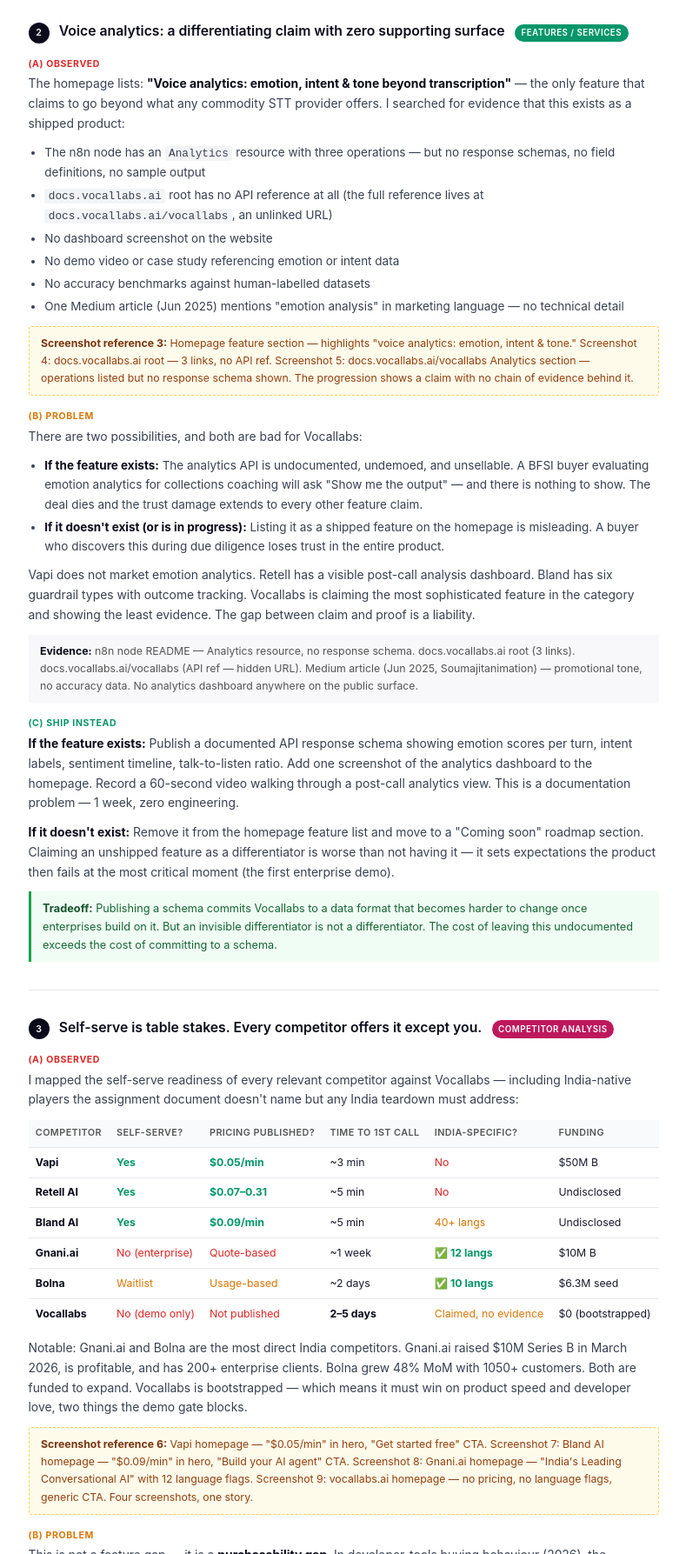
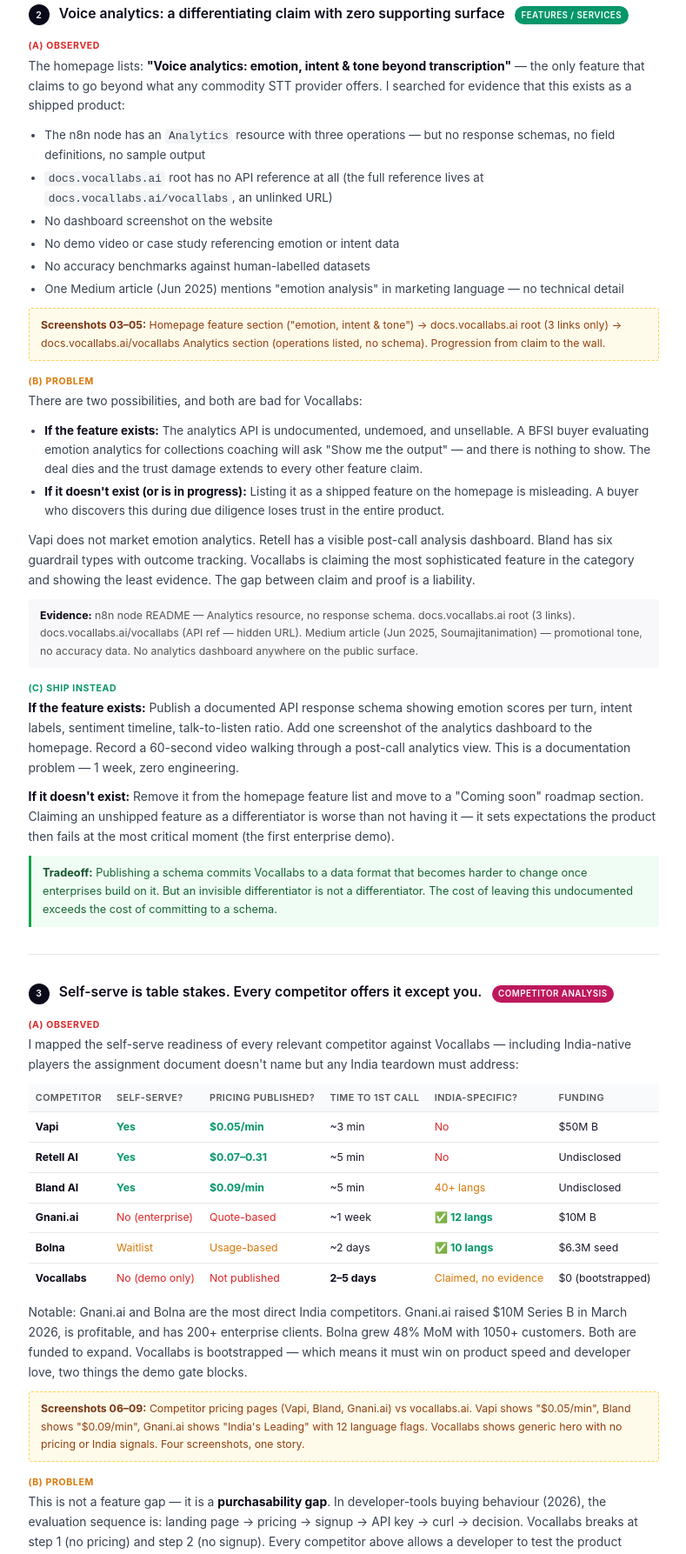
Before and after one commit to Angelgupta13/Vocallab.ai-, a plain HTML site: page report/index.html in a window 1280 px wide. Shown: the part 2607-4394 px from the top of the page at 87% size, without its empty margins (245-1034 px from the left). Drawn offline with Linux system fonts and the light colour scheme.

Commit message:
Rename screenshots to simple numbered format, update report references

```diff
--- a/report/index.html
+++ b/report/index.html
@@ -196,7 +196,7 @@
     <p>I compared with competitors: Vapi (<code>dashboard.vapi.ai/register</code>) gives you an API key in 3 minutes with 60 free minutes. Retell offers $10 free credit on signup. Bland has a free dashboard tier. Gnani.ai also requires a demo — but they don't put "⚡ 2 mins" on their CTA. The mismatch between what the copy promises and what the click delivers is specific to Vocallabs.</p>
 
     <div class="visual-ref">
-      <strong>Screenshot reference 1:</strong> Homepage — "GET STARTED ⚡ 2 mins" button in sticky nav. Screenshot reference 2: /contact page — Typeform with 5 fields, submit says "Schedule Your Free Demo." The two images viewed side-by-side show the gap.
+      <strong>Screenshots 01–02:</strong> Homepage "GET STARTED ⚡ 2 mins" button → /contact page Typeform with "Schedule Your Free Demo" button. The two images side-by-side show the CTA-to-reality gap.
     </div>
 
     <div class="sub-label prob">(b) Problem</div>
@@ -235,7 +235,7 @@
     </ul>
 
     <div class="visual-ref">
-      <strong>Screenshot reference 3:</strong> Homepage feature section — highlights "voice analytics: emotion, intent & tone." Screenshot 4: docs.vocallabs.ai root — 3 links, no API ref. Screenshot 5: docs.vocallabs.ai/vocallabs Analytics section — operations listed but no response schema shown. The progression shows a claim with no chain of evidence behind it.
+      <strong>Screenshots 03–05:</strong> Homepage feature section ("emotion, intent & tone") → docs.vocallabs.ai root (3 links only) → docs.vocallabs.ai/vocallabs Analytics section (operations listed, no schema). Progression from claim to the wall.
     </div>
 
     <div class="sub-label prob">(b) Problem</div>
@@ -282,7 +282,7 @@
     <p>Notable: Gnani.ai and Bolna are the most direct India competitors. Gnani.ai raised $10M Series B in March 2026, is profitable, and has 200+ enterprise clients. Bolna grew 48% MoM with 1050+ customers. Both are funded to expand. Vocallabs is bootstrapped — which means it must win on product speed and developer love, two things the demo gate blocks.</p>
 
     <div class="visual-ref">
-      <strong>Screenshot reference 6:</strong> Vapi homepage — "$0.05/min" in hero, "Get started free" CTA. Screenshot 7: Bland AI homepage — "$0.09/min" in hero, "Build your AI agent" CTA. Screenshot 8: Gnani.ai homepage — "India's Leading Conversational AI" with 12 language flags. Screenshot 9: vocallabs.ai homepage — no pricing, no language flags, generic CTA. Four screenshots, one story.
+      <strong>Screenshots 06–09:</strong> Competitor pricing pages (Vapi, Bland, Gnani.ai) vs vocallabs.ai. Vapi shows "$0.05/min", Bland shows "$0.09/min", Gnani.ai shows "India's Leading" with 12 language flags. Vocallabs shows generic hero with no pricing or India signals. Four screenshots, one story.
     </div>
 
     <div class="sub-label prob">(b) Problem</div>
@@ -328,7 +328,7 @@
     </ul>
 
     <div class="visual-ref">
-      <strong>Screenshot reference 10:</strong> Gnani.ai homepage — language flags for 12 Indian languages, "India's Leading" in hero. Screenshot 11: vocallabs.ai homepage — "Conversational AI platform for modern businesses." No Indian flag. No language names. No cultural signal. The two images viewed together show a positioning gap measurable in degrees.
+      <strong>Screenshots 08–09:</strong> Gnani.ai homepage (12 language flags, "India's Leading") vs vocallabs.ai/about (same as homepage, no founder story, no India narrative). The positioning gap is measurable in degrees.
     </div>
 
     <div class="sub-label prob">(b) Problem</div>
@@ -364,7 +364,7 @@
     <p>But there is a third asset — <strong>Subspace.money itself</strong>. Joey Dash's own company has ₹36.5 Cr ARR and a user base managing subscriptions, group payments, and bill reminders — all use cases that benefit from voice calls (overdue payment reminders, subscription renewal confirmations, group billing dispute calls). Building a bridge between Subspace and Vocallabs is a collaboration that only this founder can execute. It is not being executed.</p>
 
     <div class="visual-ref">
-      <strong>Screenshot reference 12:</strong> Google search results for "vocallabs exotel" — top result is Exotel's documentation page, not vocallabs.ai. Screenshot 13: vocallabs.ai homepage — footer, no integration logos, no partner section. Screenshot 14: Vapi /integrations page — 6+ telephony provider logos with setup guides. The contrast shows a partnership surface that Vocallabs is not using at all.
+      <strong>Screenshots 10–12:</strong> vocallabs.ai footer (no integration logos or partner section) → Vapi integrations page (6+ provider logos with guides) → Google search "vocallabs exotel" (Exotel's own docs, not vocallabs.ai). Shows the partnership surface Vocallabs has built but isn't using.
     </div>
 
     <div class="sub-label prob">(b) Problem</div>
```
Also changed, not shown: evidence/screenshots/01.png (renamed from evidence/screenshots/01-homepage-cta.png), evidence/screenshots/02.png (renamed from evidence/screenshots/02-contact-form.png), evidence/screenshots/03.png (renamed from evidence/screenshots/03-docs-root.png), evidence/screenshots/04.png (renamed from evidence/screenshots/04-docs-api-ref.png), evidence/screenshots/05.png (renamed from evidence/screenshots/05-pricing-policy.png), evidence/screenshots/06.png (renamed from evidence/screenshots/06-vapi-pricing.png), evidence/screenshots/07.png (renamed from evidence/screenshots/07-bland-pricing.png), evidence/screenshots/08-gnani-ai-homepage.png (deleted), evidence/screenshots/09-about-page.png (deleted), evidence/screenshots/10-integrations-none.png (deleted), 7 other files.
